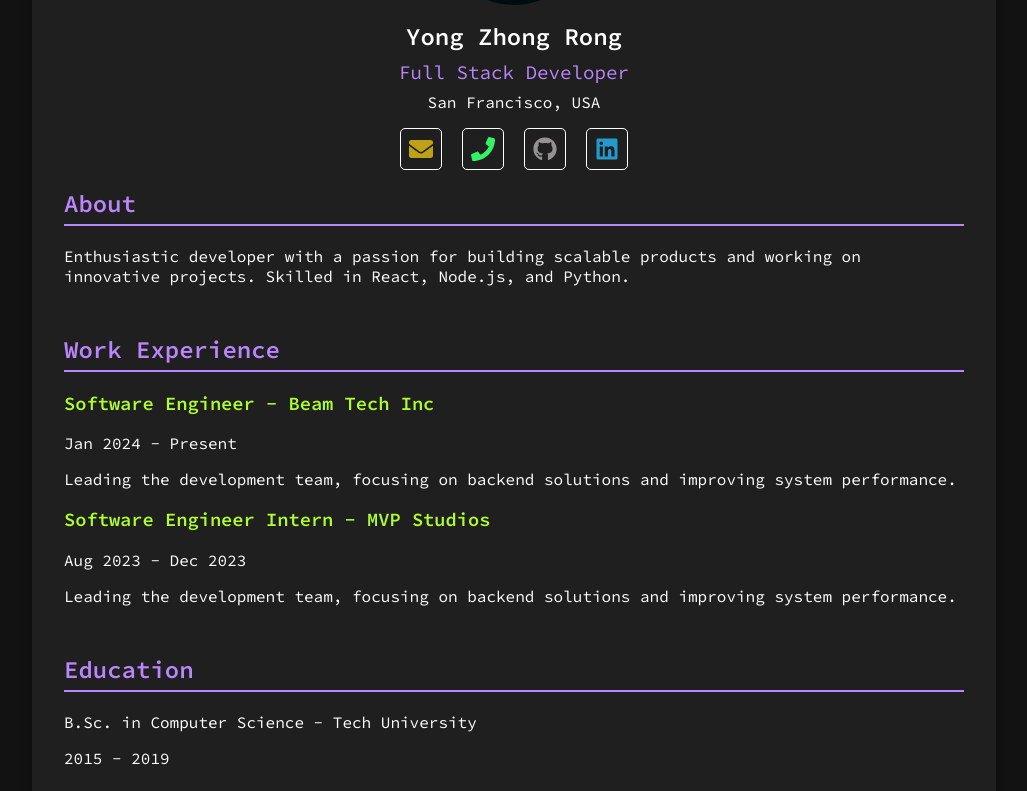
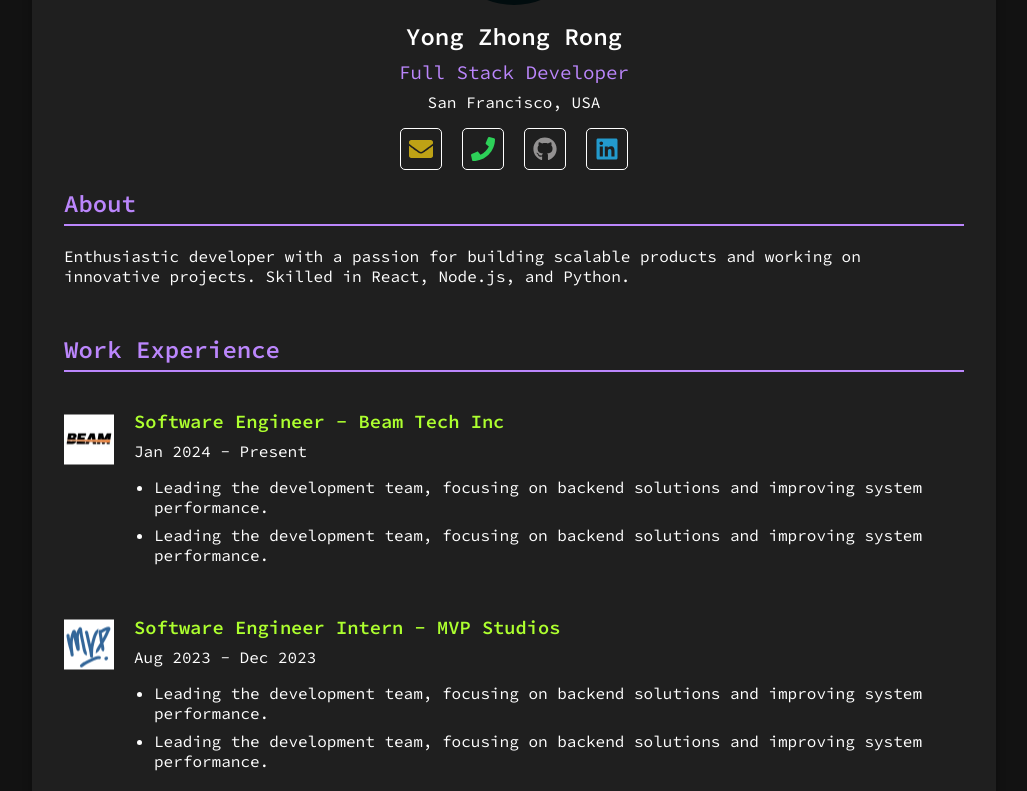
Before and after one commit to Y-ZR/ZRDevLog, a React (Create React App) app: page / in a window 1280 px wide. Shown: the part 209-1000 px from the top of the page, without its empty margins (126-1153 px from the left). Built offline with nearby package versions, Linux system fonts and the light colour scheme.

Commit message:
added logos + UI improvements

```diff
--- a/src/App.css
+++ b/src/App.css
@@ -73,26 +73,24 @@ body {
   will-change: transform;
 }
 
-.social-links a[href^="mailto:"] { /* Email Icon */
-  color: #bea215; /* Gmail Red, for example */
+.social-links a[href^="mailto:"] {
+  color: #bea215;
 }
 
-.social-links a[href^="tel:"] { /* Phone Icon */
-  color: #34f166; /* Skype Blue, for example */
+.social-links a[href^="tel:"] {
+  color: #2dd058;
 }
 
-.social-links a[href*="github.com"] { /* GitHub Icon */
-  color: #949292; /* GitHub Black */
+.social-links a[href*="github.com"] {
+  color: #949292;
 }
 
-.social-links a[href*="linkedin.com"] { /* LinkedIn Icon */
-  color: #239acd; /* LinkedIn Blue */
+.social-links a[href*="linkedin.com"] {
+  color: #239acd;
 }
 
 .social-links a:hover, .social-links a:focus {
-  color: #bb86fc;
   text-decoration: none;
-  border-color: #bb86fc;
   transform: scale(1.1);
 }
 
@@ -100,6 +98,38 @@ body {
   margin-bottom: 3rem;
   margin-top: -0.5rem;
 
+}
+
+.company-logo {
+  width: 50px; /* or the size you prefer */
+  height: auto;
+  margin-right: 20px; /* Adjust spacing as necessary */
+  transform: translateY(-95%); /* Moves the logo up by 10% of its height */
+  transition: transform 0.3s ease; /* Optional: Smooth transition for any transform changes */
+}
+
+.job {
+  display: flex;
+  align-items: center; /* Centers logo and job description vertically */
+  margin-bottom: 1rem;
+}
+
+.job h3 {
+  margin-bottom: 0.5rem; /* Reduce the bottom margin of h3 */
+}
+
+.job p {
+  margin-top: 0.5rem; /* Reduce the top margin of the first paragraph */
+  margin-bottom: 0.5rem; /* Reduce the bottom margin if there are consecutive paragraphs */
+}
+
+.job ul {
+  list-style-type: disc; /* Or 'none' if you prefer no bullets */
+  padding-left: 20px; /* Adjust spacing for bullet points */
+}
+
+.job li {
+  margin-bottom: 0.5rem; /* Space between list items */
 }
 
 .skills-list, .projects-list {
--- a/src/App.js
+++ b/src/App.js
@@ -2,6 +2,8 @@ import React from 'react';
 import { FaEnvelope, FaPhone, FaGithub, FaLinkedin } from 'react-icons/fa';
 import './App.css';
 import profile_picture from './assets/profile_picture.jpeg';
+import MVPStudio_logo from './assets/MVP_Studio_logo.png';
+import BeamTech_logo from './assets/Beam_Tech_logo.jpeg';
 
 function App() {
   return (
@@ -30,22 +32,34 @@ function App() {
         <section className="experience-section">
           <h2>Work Experience</h2>
           <div className="job">
-            <h3>Software Engineer - Beam Tech Inc</h3>
-            <p>Jan 2024 - Present</p>
-            <p>Leading the development team, focusing on backend solutions and improving system performance.</p>
+            <img src={BeamTech_logo} alt="Beam Tech Inc Logo" className="company-logo" />
+            <div>
+              <h3>Software Engineer - Beam Tech Inc</h3>
+              <p>Jan 2024 - Present</p>
+              <ul>
+                <li>Leading the development team, focusing on backend solutions and improving system performance.</li>
+                <li>Leading the development team, focusing on backend solutions and improving system performance.</li>
+              </ul>
+            </div>
           </div>
           <div className="job">
-            <h3>Software Engineer Intern - MVP Studios</h3>
-            <p>Aug 2023 - Dec 2023</p>
-            <p>Leading the development team, focusing on backend solutions and improving system performance.</p>
+            <img src={MVPStudio_logo} alt="MVP Studio Logo" className="company-logo" />
+            <div>
+              <h3>Software Engineer Intern - MVP Studios</h3>
+              <p>Aug 2023 - Dec 2023</p>
+              <ul>
+                <li>Leading the development team, focusing on backend solutions and improving system performance.</li>
+                <li>Leading the development team, focusing on backend solutions and improving system performance.</li>
+              </ul>
+            </div>
           </div>
           {/* More job experiences */}
         </section>
 
         <section className="education-section">
           <h2>Education</h2>
-          <p>B.Sc. in Computer Science - Tech University</p>
-          <p>2015 - 2019</p>
+          <p>B.Sc. in Business Analytics - National University of Singapore</p>
+          <p>Aug 2022 - May 2026</p>
           {/* More education entries */}
         </section>
 
@@ -62,7 +76,11 @@ function App() {
         <section className="projects-section">
           <h2>Projects</h2>
           <div className="project">
-            <h3>Project Name</h3>
+            <h3>FocusFlow</h3>
+            <p>Description of the project...</p>
+          </div>
+          <div className="project">
+            <h3>ZRDevLog</h3>
             <p>Description of the project...</p>
           </div>
           {/* More projects */}
```
Also changed, not shown: src/assets/Beam_Tech_logo.jpeg (added), src/assets/MVP_Studio_logo.png (added).
